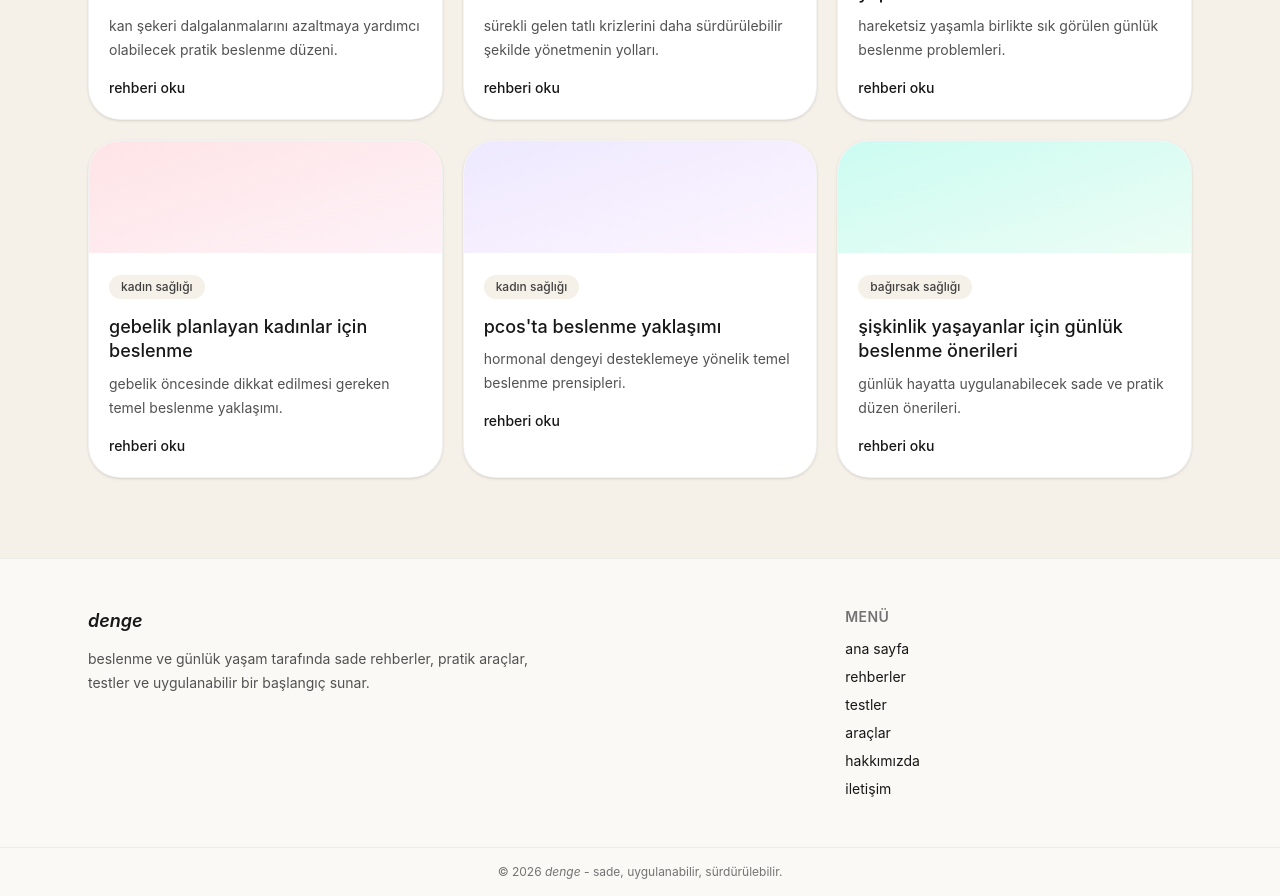
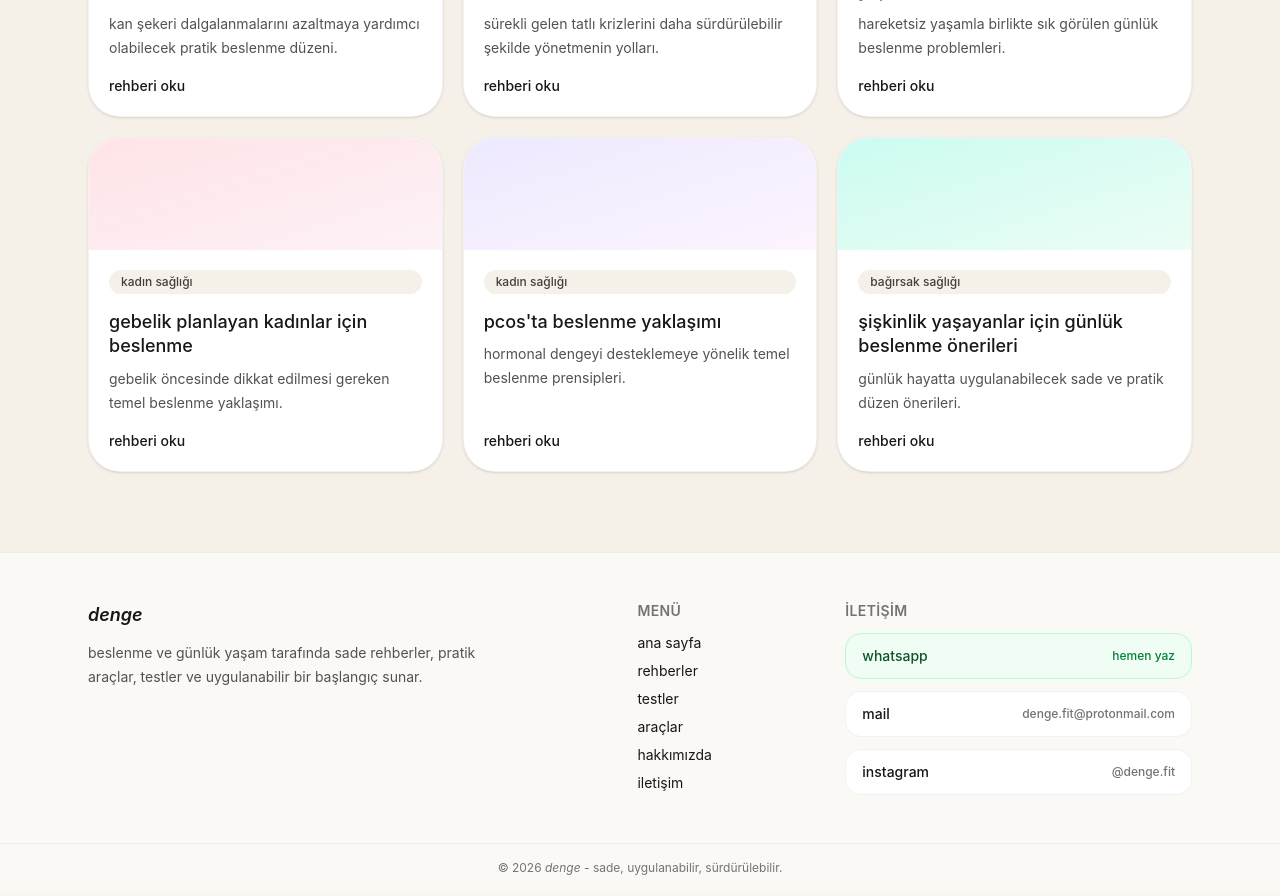
Before and after one commit to bemirt/denge.fit, a React (Vite) app: page /rehberler in a window 1280 px wide. Shown: the part 700-1596 px from the top of the page. Built offline with nearby package versions, Linux system fonts and the light colour scheme.

Commit message:
add analytics

```diff
--- a/src/components/EarlyAccess.jsx
+++ b/src/components/EarlyAccess.jsx
@@ -18,17 +18,19 @@ function EarlyAccess() {
 
         <div className="mt-8 flex flex-col items-center justify-center gap-4 sm:flex-row">
           <a
-            href="mailto:hello@denge.fit"
+            href="mailto:denge.fit@protonmail.com"
             className="inline-flex min-w-[210px] items-center justify-center rounded-full bg-green-800 px-6 py-3 text-sm font-semibold !text-white whitespace-nowrap transition hover:bg-green-900"
           >
-            hello@denge.fit
+            denge.fit@protonmail.com
           </a>
 
           <a
-            href="#"
+            href="https://www.instagram.com/denge.fit/"
+            target="_blank"
+            rel="noreferrer"
             className="inline-flex min-w-[210px] items-center justify-center rounded-full border border-[var(--color-border)] bg-white px-6 py-3 text-sm font-semibold text-[var(--color-text)] transition hover:bg-[var(--color-surface)]"
           >
-            instagram yakında
+            instagram üzerinden takip et
           </a>
         </div>
       </div>
--- a/src/components/MiniTestSection.jsx
+++ b/src/components/MiniTestSection.jsx
@@ -91,7 +91,7 @@ export default function MiniTestSection() {
       className="rounded-[2rem] border border-green-200/80 bg-white p-6 shadow-sm md:p-8"
     >
       <div className="max-w-2xl">
-        <p className="text-sm font-medium uppercase tracking-wide text-green-800">
+        <p className="text-sm font-medium tracking-wide text-green-800">
           mini test
         </p>
         <h2 className="mt-2 text-3xl font-semibold tracking-tight text-neutral-900 md:text-4xl">
--- a/src/pages/About.jsx
+++ b/src/pages/About.jsx
@@ -1,5 +1,3 @@
-import { MiniCTA } from "../shared/siteContent";
-
 const items = [
   "kısa ve net rehberlerle temel konuları anlaşılır hale getirir",
   "abartılı vaatler yerine dengeli ve gerçekçi bir yaklaşım benimser",
@@ -30,7 +28,7 @@ export default function About() {
             {items.map((item) => (
               <div
                 key={item}
-                className="rounded-xl border p-4 text-sm text-gray-700"
+                className="rounded-xl border border-black/15 bg-white p-4 text-sm font-semibold text-gray-700 transition duration-200 hover:-translate-y-1 hover:border-green-300 hover:bg-[#fcfdf9] hover:shadow-sm"
               >
                 {item}
               </div>
@@ -38,8 +36,6 @@ export default function About() {
           </div>
         </div>
       </div>
-
-      <MiniCTA className="mt-8" />
     </main>
   );
 }
--- a/src/pages/Contact.jsx
+++ b/src/pages/Contact.jsx
@@ -30,10 +30,10 @@ export default function Contact() {
 
             <div className="mt-6 flex flex-col gap-3">
               <a
-                href="mailto:hello@denge.fit"
+                href="mailto:denge.fit@protonmail.com"
                 className="inline-flex items-center justify-center rounded-2xl bg-green-800 px-5 py-3 text-sm font-medium text-white transition hover:bg-green-900"
               >
-                hello@denge.fit
+                denge.fit@protonmail.com
               </a>
 
               <a
@@ -61,18 +61,23 @@ export default function Contact() {
               <div className="rounded-2xl border border-black/5 bg-[#fcfaf6] p-4">
                 <p className="text-sm font-medium text-neutral-500">e-posta</p>
                 <a
-                  href="mailto:hello@denge.fit"
+                  href="mailto:denge.fit@protonmail.com"
                   className="mt-2 inline-flex text-base font-medium text-neutral-900 transition hover:text-green-800"
                 >
-                  hello@denge.fit
+                  denge.fit@protonmail.com
                 </a>
               </div>
 
               <div className="rounded-2xl border border-black/5 bg-[#fcfaf6] p-4">
                 <p className="text-sm font-medium text-neutral-500">instagram</p>
-                <p className="mt-2 text-base font-medium text-neutral-900">
+                <a
+                  href="https://www.instagram.com/denge.fit/"
+                  target="_blank"
+                  rel="noreferrer"
+                  className="mt-2 inline-flex text-base font-medium text-neutral-900 transition hover:text-green-800"
+                >
                   instagram üzerinden takip et
-                </p>
+                </a>
               </div>
             </div>
           </div>
--- a/src/pages/Home.jsx
+++ b/src/pages/Home.jsx
@@ -158,7 +158,7 @@ export default function Home() {
             {featureItems.map((item) => (
               <div
                 key={item}
-                className="rounded-xl border p-4 text-sm text-gray-700"
+                className="rounded-xl border border-black/15 bg-white p-4 text-sm font-semibold text-gray-700 transition duration-200 hover:-translate-y-1 hover:border-green-300 hover:bg-[#fcfdf9] hover:shadow-sm"
               >
                 {item}
               </div>
--- a/src/pages/Tools.jsx
+++ b/src/pages/Tools.jsx
@@ -1,6 +1,5 @@
 import Calculator from "../components/Calculator";
 import WaterCalculator from "../components/WaterCalculator";
-import { MiniCTA } from "../shared/siteContent";
 
 export default function Tools() {
   return (
@@ -18,8 +17,6 @@ export default function Tools() {
         yapmana yardımcı olur.
       </p>
 
-      <MiniCTA className="mt-8 max-w-md" />
-
       <div className="mt-10 grid gap-6 lg:grid-cols-2">
         <Calculator />
         <WaterCalculator />
--- a/src/shared/layout.jsx
+++ b/src/shared/layout.jsx
@@ -1,5 +1,6 @@
 import { useState } from "react";
 import { Link } from "react-router-dom";
+import { WHATSAPP_LINK } from "./siteData";
 
 export function Header() {
   const [menuOpen, setMenuOpen] = useState(false);
@@ -64,8 +65,8 @@ export function Header() {
 export function Footer() {
   return (
     <footer className="border-t border-black/5 bg-white/60">
-      <div className="mx-auto grid max-w-6xl gap-8 px-6 py-12 md:grid-cols-3">
-        <div className="md:col-span-2">
+      <div className="mx-auto grid max-w-6xl gap-8 px-6 py-12 lg:grid-cols-[1.2fr_0.8fr_1fr]">
+        <div>
           <h3 className="text-lg font-semibold">
             <em className="italic">denge</em>
           </h3>
@@ -75,7 +76,7 @@ export function Footer() {
           </p>
         </div>
 
-        <div>
+        <div className="lg:justify-self-center">
           <h4 className="text-sm font-semibold uppercase tracking-wide text-neutral-500">
             menü
           </h4>
@@ -100,6 +101,43 @@ export function Footer() {
             </Link>
           </div>
         </div>
+
+        <div>
+          <h4 className="text-sm font-semibold uppercase tracking-wide text-neutral-500">
+            iletişim
+          </h4>
+          <div className="mt-3 space-y-3">
+            <a
+              href={WHATSAPP_LINK}
+              target="_blank"
+              rel="noreferrer"
+              className="flex items-center justify-between rounded-2xl border border-green-200 bg-green-50 px-4 py-3 text-sm font-medium text-green-900 transition hover:-translate-y-0.5 hover:bg-green-100/80"
+            >
+              <span>whatsapp</span>
+              <span className="text-xs text-green-700">hemen yaz</span>
+            </a>
+
+            <a
+              href="mailto:denge.fit@protonmail.com"
+              className="flex items-center justify-between rounded-2xl border border-black/5 bg-white px-4 py-3 text-sm font-medium text-neutral-900 transition hover:-translate-y-0.5 hover:border-green-200 hover:bg-[#fcfaf6]"
+            >
+              <span>mail</span>
+              <span className="text-xs text-neutral-500">
+                denge.fit@protonmail.com
+              </span>
+            </a>
+
+            <a
+              href="https://www.instagram.com/denge.fit/"
+              target="_blank"
+              rel="noreferrer"
+              className="flex items-center justify-between rounded-2xl border border-black/5 bg-white px-4 py-3 text-sm font-medium text-neutral-900 transition hover:-translate-y-0.5 hover:border-green-200 hover:bg-[#fcfaf6]"
+            >
+              <span>instagram</span>
+              <span className="text-xs text-neutral-500">@denge.fit</span>
+            </a>
+          </div>
+        </div>
       </div>
 
       <div className="border-t border-black/5 px-6 py-4 text-center text-xs text-neutral-500">
--- a/src/shared/siteContent.jsx
+++ b/src/shared/siteContent.jsx
@@ -7,7 +7,7 @@ export function MiniCTA({ className = "", href = "/testler#mini-test" }) {
     <div
       className={`rounded-2xl border border-green-200 bg-green-50 p-5 md:p-6 ${className}`.trim()}
     >
-      <p className="text-sm font-medium uppercase tracking-wide text-green-800">
+      <p className="text-sm font-medium tracking-wide text-green-800">
         mini test
       </p>
       <h3 className="mt-2 text-xl font-semibold text-gray-900 md:text-2xl">
@@ -162,7 +162,7 @@ Detaylı destek almak istiyorum.`;
         <span className="text-center text-sm text-neutral-400">veya</span>
 
         <a
-          href="mailto:hello@denge.fit"
+          href="mailto:denge.fit@protonmail.com"
           className="inline-flex items-center justify-center rounded-xl border border-black/10 bg-white px-5 py-3 text-sm font-medium text-neutral-800 transition hover:bg-[#f3eee5]"
         >
           e-posta gönder
@@ -170,10 +170,10 @@ Detaylı destek almak istiyorum.`;
       </div>
 
       <a
-        href="mailto:hello@denge.fit"
+        href="mailto:denge.fit@protonmail.com"
         className="inline-flex text-sm font-medium text-green-800 transition hover:text-green-900"
       >
-        hello@denge.fit
+        denge.fit@protonmail.com
       </a>
 
       <p className="text-xs leading-6 text-neutral-500">
@@ -279,10 +279,10 @@ export function RelatedGuides({ currentSlug }) {
         {related.map((guide) => (
           <article
             key={guide.title}
-            className="overflow-hidden rounded-[2rem] border border-black/5 bg-white shadow-sm transition hover:-translate-y-1 hover:shadow-md"
+            className="flex h-full flex-col overflow-hidden rounded-[2rem] border border-black/5 bg-white shadow-sm transition hover:-translate-y-1 hover:shadow-md"
           >
             <div className={`h-28 bg-gradient-to-br ${guide.accent}`} />
-            <div className="p-5">
+            <div className="flex flex-1 flex-col p-5">
               <span className="inline-flex rounded-full bg-[#f6f1e8] px-3 py-1 text-xs font-medium text-neutral-700">
                 {guide.tag}
               </span>
@@ -294,7 +294,7 @@ export function RelatedGuides({ currentSlug }) {
               </p>
               <Link
                 to={guide.slug}
-                className="mt-4 inline-block text-sm font-medium underline underline-offset-4"
+                className="mt-auto pt-4 inline-block text-sm font-medium underline underline-offset-4"
               >
                 rehberi oku
               </Link>
@@ -308,9 +308,9 @@ export function RelatedGuides({ currentSlug }) {
 
 export function GuideCard({ guide }) {
   return (
-    <div className="overflow-hidden rounded-[2rem] border border-black/5 bg-white shadow-sm">
+    <div className="flex h-full flex-col overflow-hidden rounded-[2rem] border border-black/5 bg-white shadow-sm">
       <div className={`h-28 bg-gradient-to-br ${guide.accent}`} />
-      <div className="p-5">
+      <div className="flex flex-1 flex-col p-5">
         <span className="inline-flex rounded-full bg-[#f6f1e8] px-3 py-1 text-xs font-medium text-neutral-700">
           {guide.tag}
         </span>
@@ -320,7 +320,7 @@ export function GuideCard({ guide }) {
 
         <Link
           to={guide.slug}
-          className="mt-4 inline-block text-sm font-medium underline underline-offset-4"
+          className="mt-auto pt-4 inline-block text-sm font-medium underline underline-offset-4"
         >
           rehberi oku
         </Link>
```
